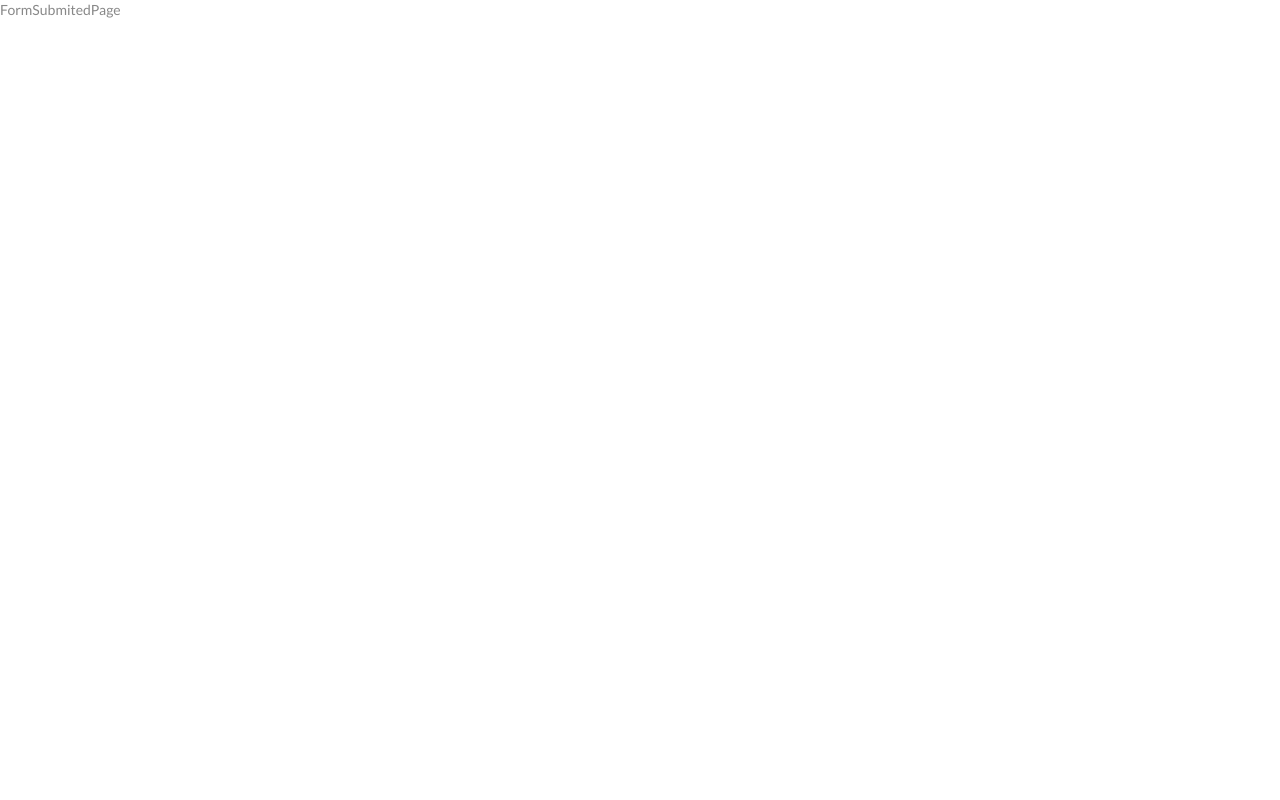
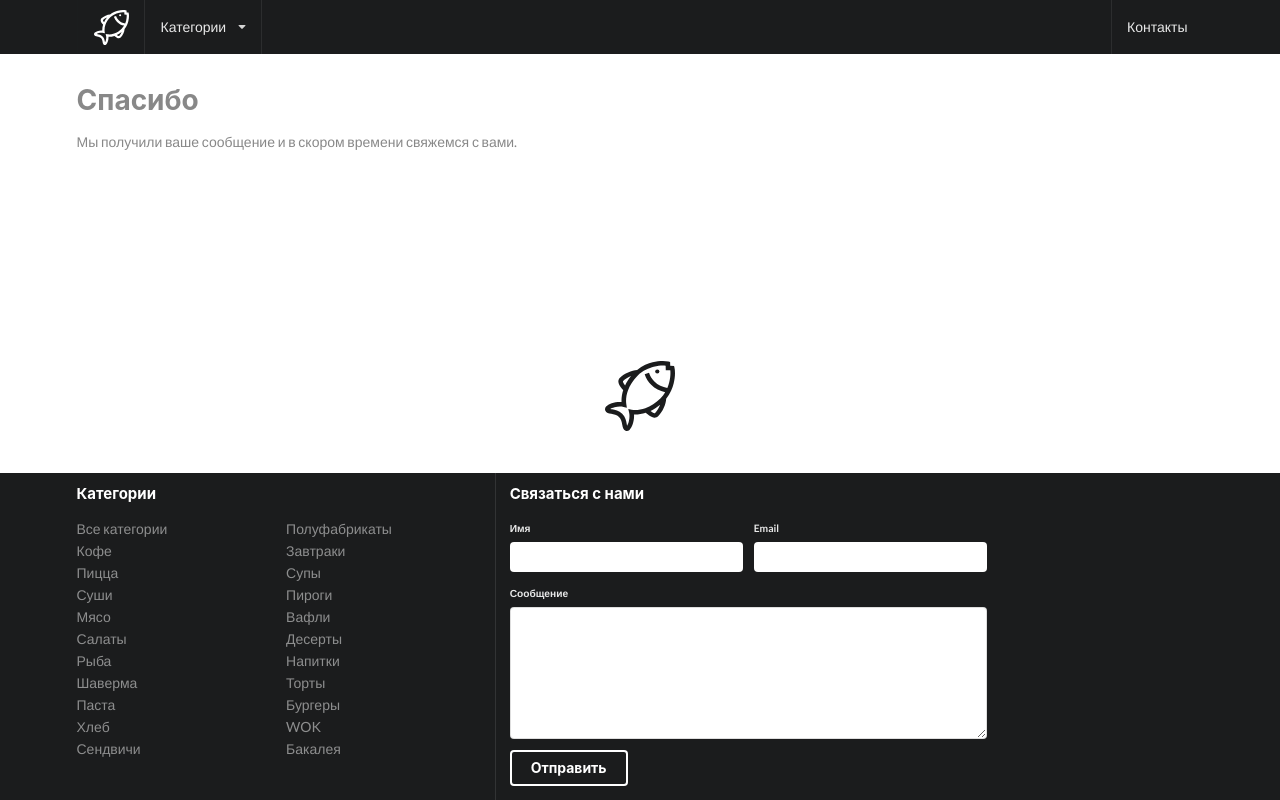
Before and after one commit to ellankz/dostavka, a React (Create React App) app: page /form-submited in a window 1280 px wide. Built offline with nearby package versions, Linux system fonts and the light colour scheme.

Commit message:
Create  form submit Thank you page

```diff
--- a/src/components/FormSubmitedPage.js
+++ b/src/components/FormSubmitedPage.js
@@ -1,7 +1,20 @@
 import React from 'react';
+import Navigation from './Navigation';
+import Footer from './Footer';
 
 const FormSubmitedPage = () => {
-    return (<div>FormSubmitedPage</div>);
+    return (
+        <React.Fragment>
+          <Navigation />
+          <div className="ui container content vertical segment stripe">
+                <h1>Спасибо</h1>
+                <p>
+                    Мы получили ваше сообщение и в скором времени свяжемся с вами.
+                </p>
+            </div>
+          <Footer />
+        </React.Fragment>
+      );
 }
 
 export default FormSubmitedPage;
```
